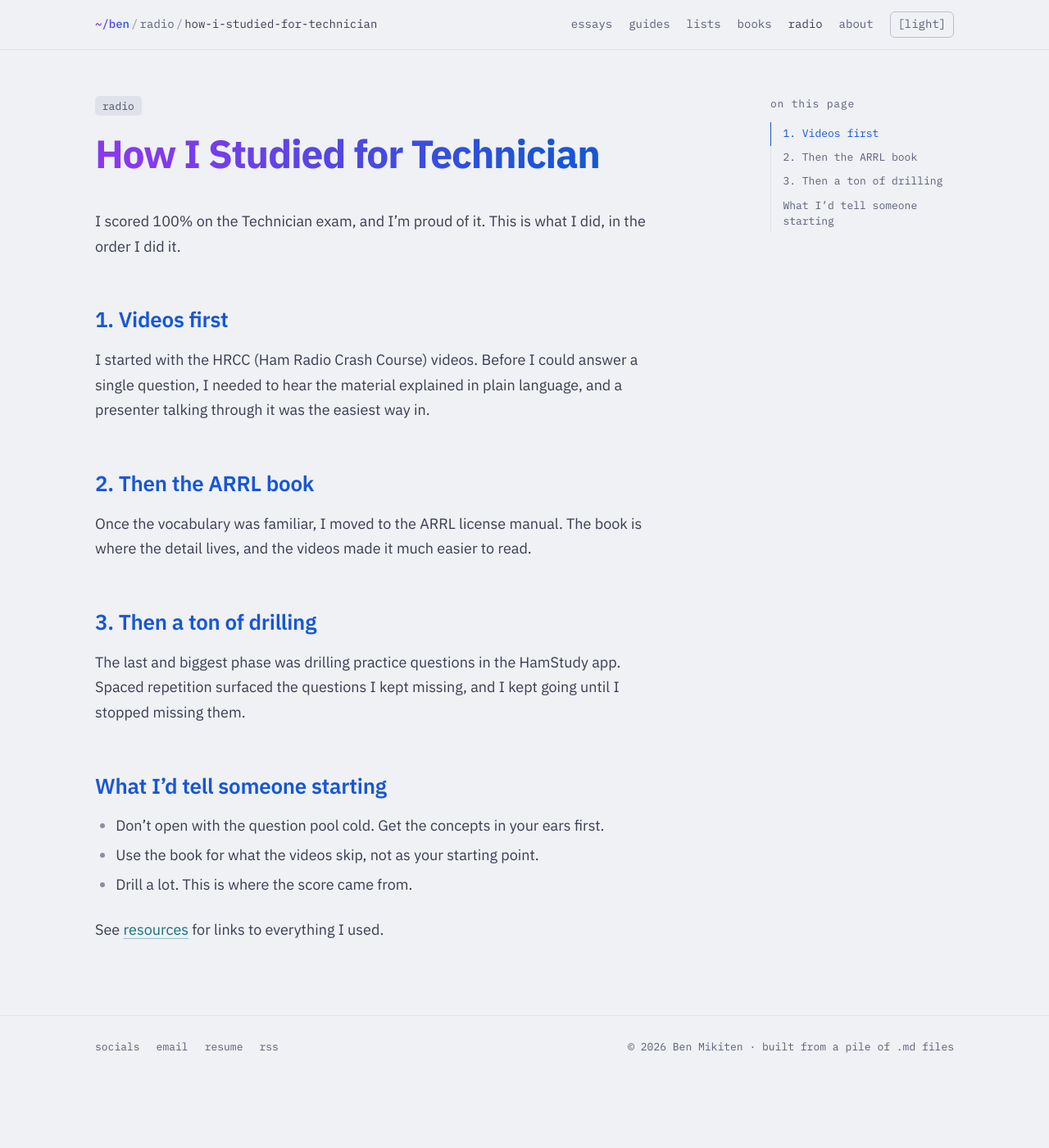
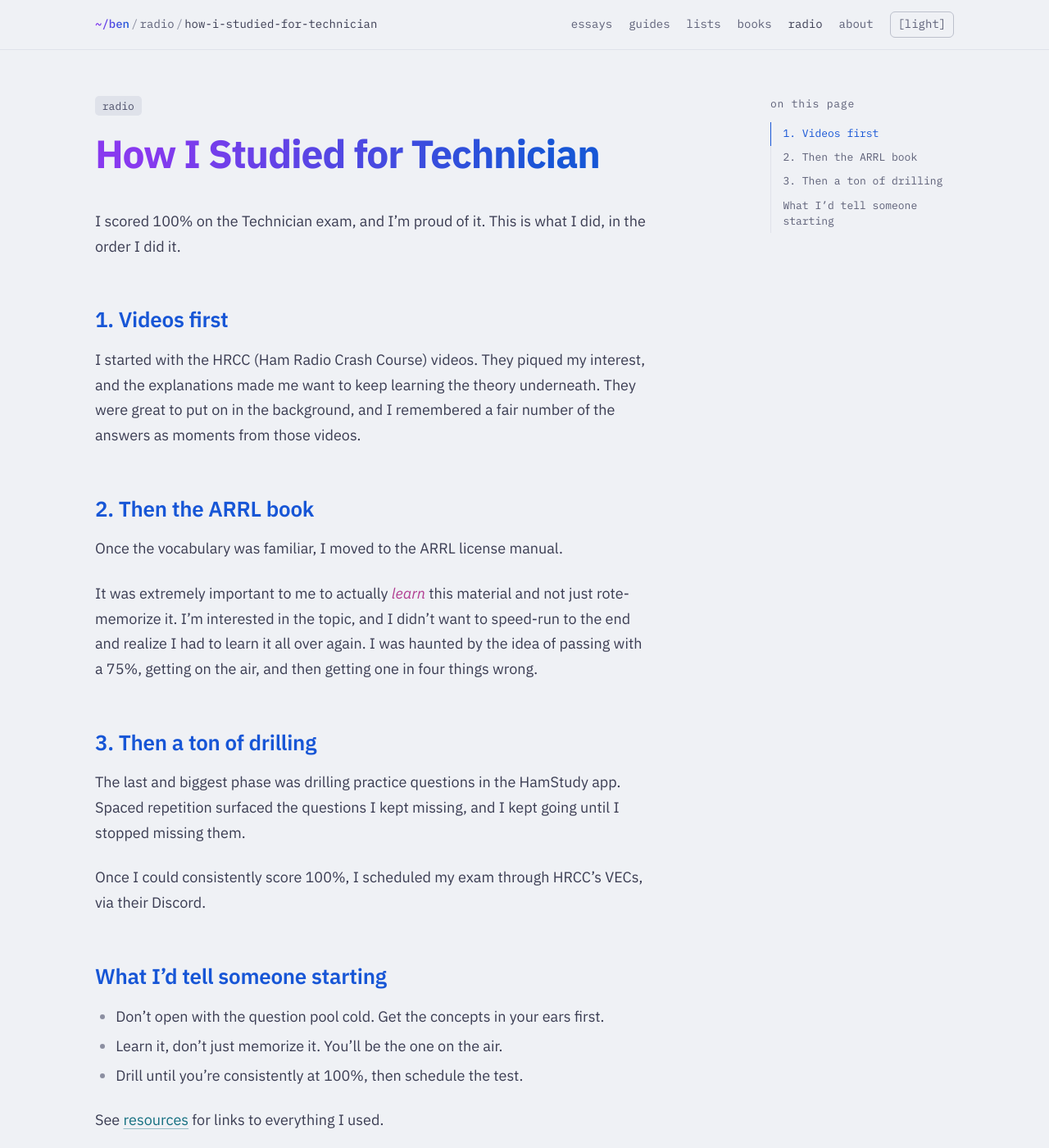
Before and after one commit to benjaminmikiten/benjaminmikiten.github.io, a Jekyll site: the page built from radio/how-i-studied-for-technician.md, in a window 1280 px wide and 1400 px high. Shown: the whole window at 82% size. Built offline with Jekyll 4.4.1, drawn with Linux system fonts in a browser that asks for light colours.

Commit message:
Adapt review notes into Technician study page
Co-Authored-By: Claude Sonnet 5.5 <noreply@anthropic.com>

```diff
--- a/radio/how-i-studied-for-technician.md
+++ b/radio/how-i-studied-for-technician.md
@@ -9,20 +9,24 @@ I scored 100% on the Technician exam, and I'm proud of it. This is what I did, i
 
 ## 1. Videos first
 
-I started with the HRCC (Ham Radio Crash Course) videos. Before I could answer a single question, I needed to hear the material explained in plain language, and a presenter talking through it was the easiest way in.
+I started with the HRCC (Ham Radio Crash Course) videos. They piqued my interest, and the explanations made me want to keep learning the theory underneath. They were great to put on in the background, and I remembered a fair number of the answers as moments from those videos.
 
 ## 2. Then the ARRL book
 
-Once the vocabulary was familiar, I moved to the ARRL license manual. The book is where the detail lives, and the videos made it much easier to read.
+Once the vocabulary was familiar, I moved to the ARRL license manual.
+
+It was extremely important to me to actually _learn_ this material and not just rote-memorize it. I'm interested in the topic, and I didn't want to speed-run to the end and realize I had to learn it all over again. I was haunted by the idea of passing with a 75%, getting on the air, and then getting one in four things wrong.
 
 ## 3. Then a ton of drilling
 
 The last and biggest phase was drilling practice questions in the HamStudy app. Spaced repetition surfaced the questions I kept missing, and I kept going until I stopped missing them.
 
+Once I could consistently score 100%, I scheduled my exam through HRCC's VECs, via their Discord.
+
 ## What I'd tell someone starting
 
 - Don't open with the question pool cold. Get the concepts in your ears first.
-- Use the book for what the videos skip, not as your starting point.
-- Drill a lot. This is where the score came from.
+- Learn it, don't just memorize it. You'll be the one on the air.
+- Drill until you're consistently at 100%, then schedule the test.
 
 See [resources](/radio/resources/) for links to everything I used.
```
